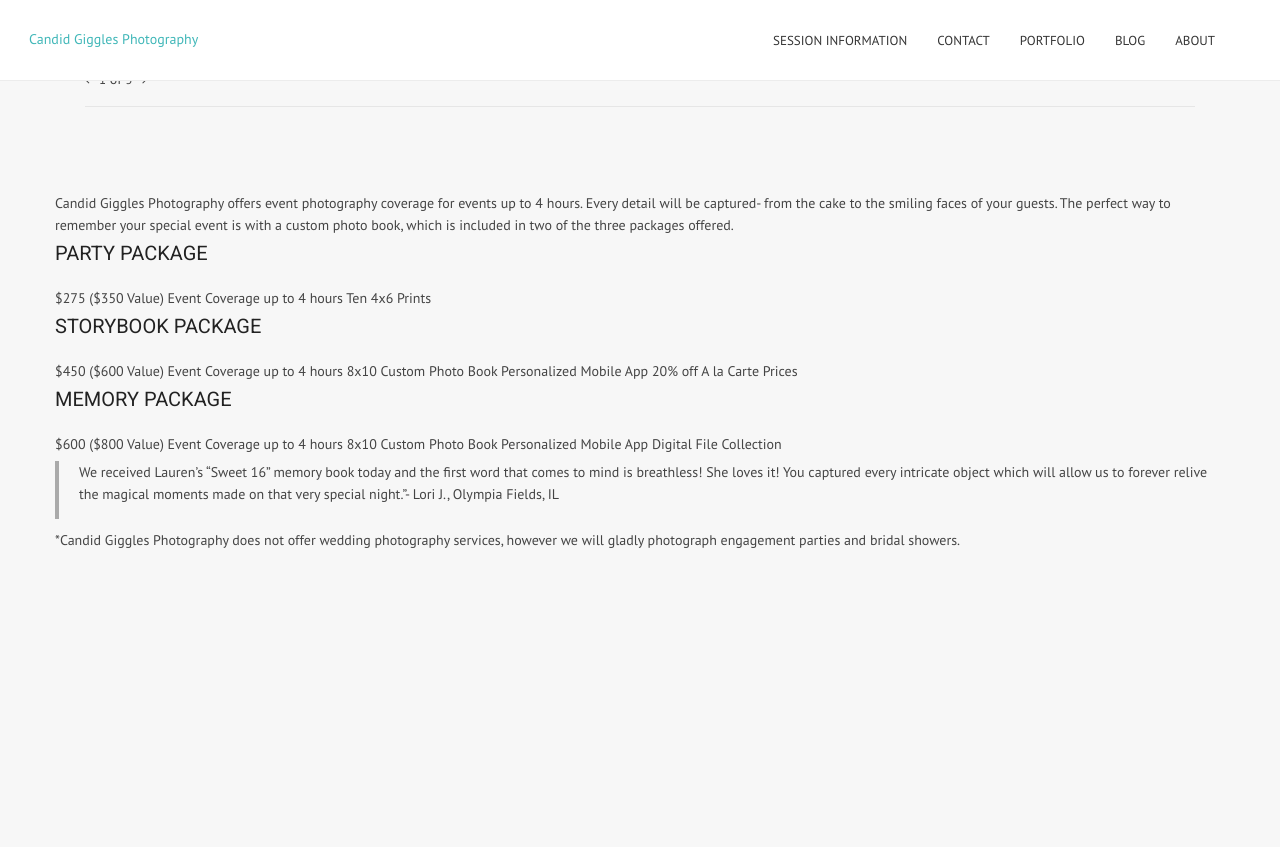
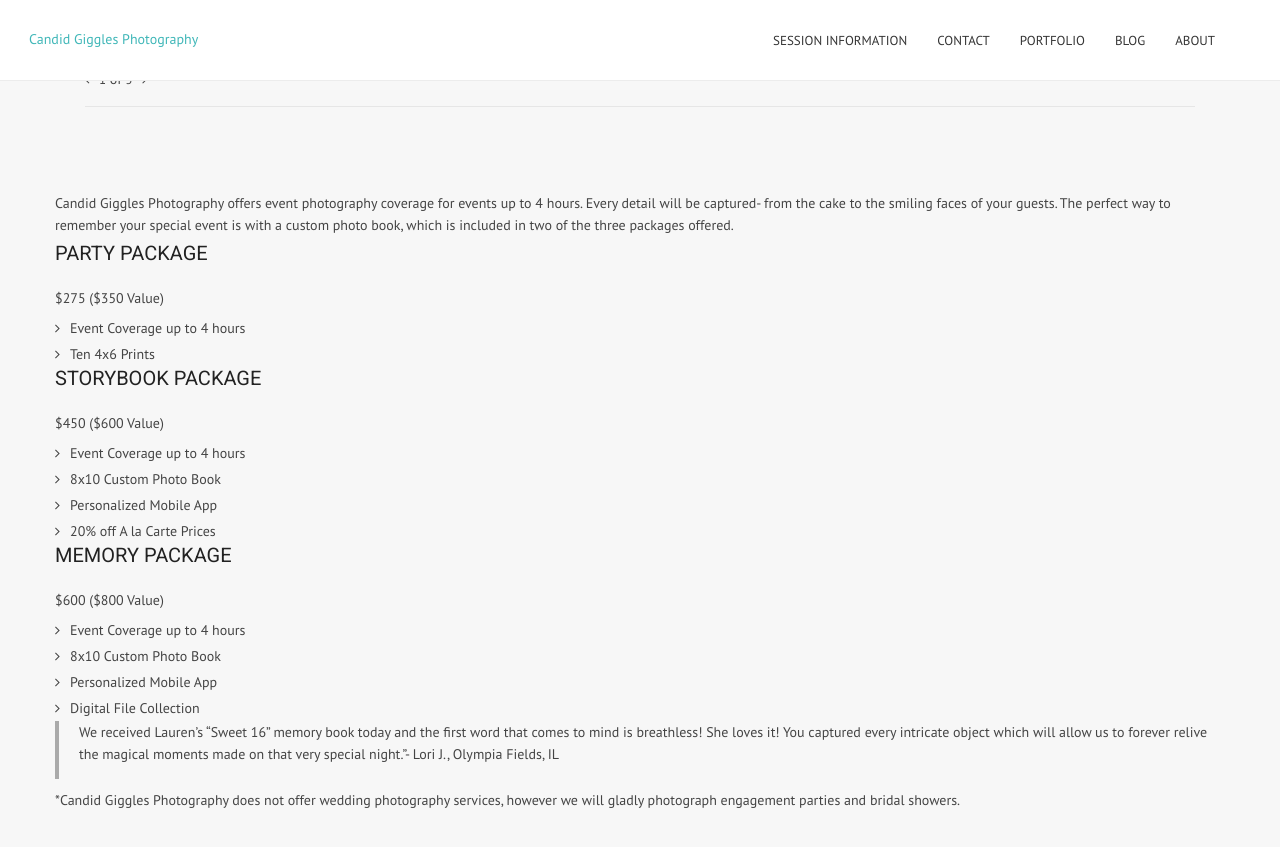
Before and after one commit to candidgiggles/kmitchellphoto.github.io, a Jekyll site: the page built from event-photography/index.md, in a window 1280 px wide and 900 px high, scrolled down 753 px. Shown: the top 847 px of the window. Built offline with Jekyll 4.4.1, drawn with Linux system fonts in a browser that asks for light colours; before the commit the page ends 1393 px from its top, so only the background shows below that.

```diff
--- a/event-photography/index.md
+++ b/event-photography/index.md
@@ -19,25 +19,22 @@ Candid Giggles Photography offers event photography coverage for events up to 4
 
 ### Party Package
 $275 ($350 Value)
-Event Coverage up to 4 hours
-Ten 4x6 Prints
-
+- Event Coverage up to 4 hours
+- Ten 4x6 Prints
 
 ### Storybook Package
 $450 ($600 Value)
-Event Coverage up to 4 hours
-8x10 Custom Photo Book
-Personalized Mobile App
-20% off A la Carte Prices
-
+- Event Coverage up to 4 hours
+- 8x10 Custom Photo Book
+- Personalized Mobile App
+- 20% off A la Carte Prices
 
 ### Memory Package
 $600 ($800 Value)
-Event Coverage up to 4 hours
-8x10 Custom Photo Book
-Personalized Mobile App
-Digital File Collection
-
+- Event Coverage up to 4 hours
+- 8x10 Custom Photo Book
+- Personalized Mobile App
+- Digital File Collection
 
 
 > We received Lauren's "Sweet 16" memory book today and the first word that comes to mind is breathless! She loves it! You captured every intricate object which will allow us to forever relive the magical moments made on that very special night."- Lori J., Olympia Fields, IL
```
